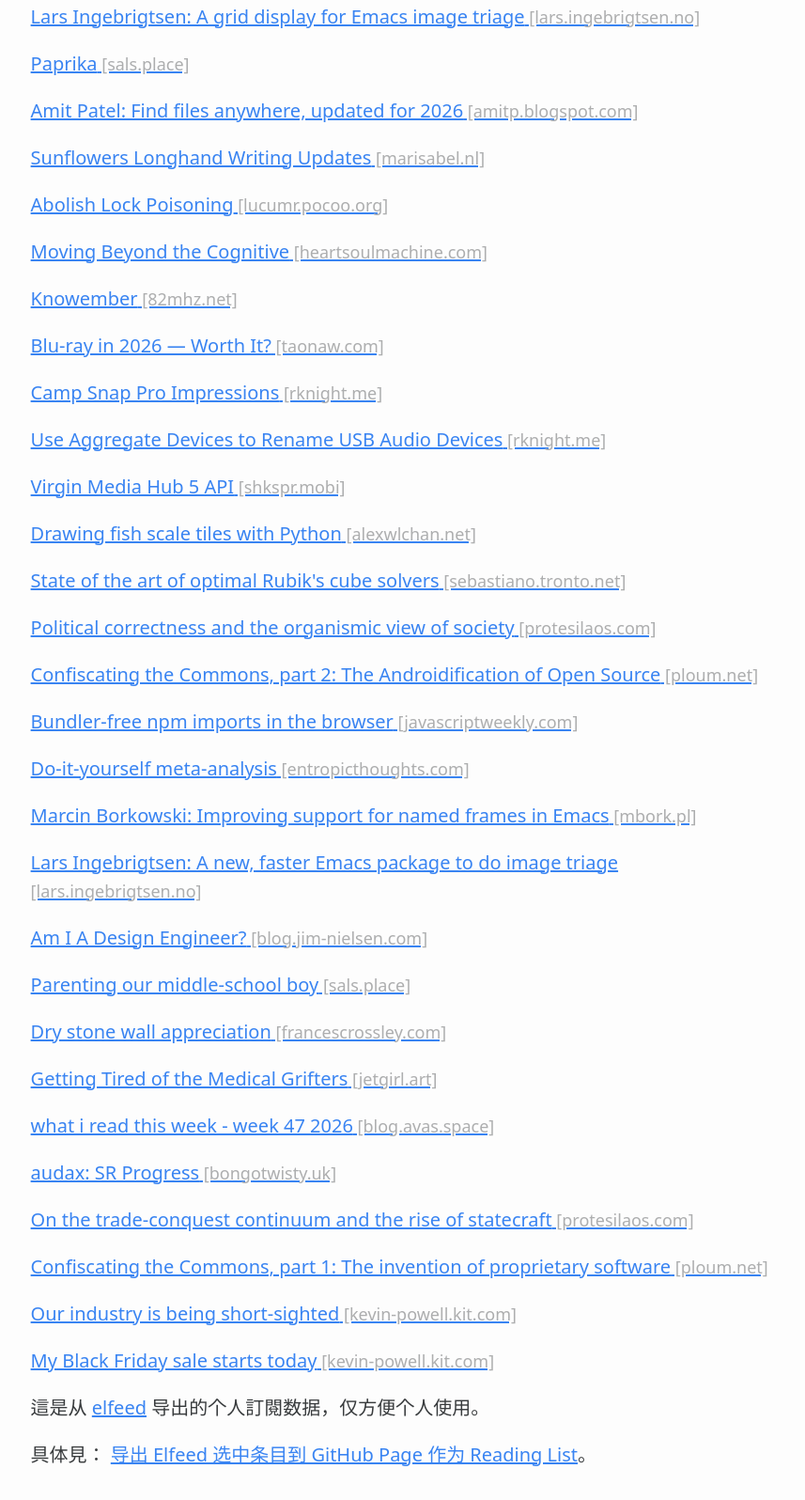
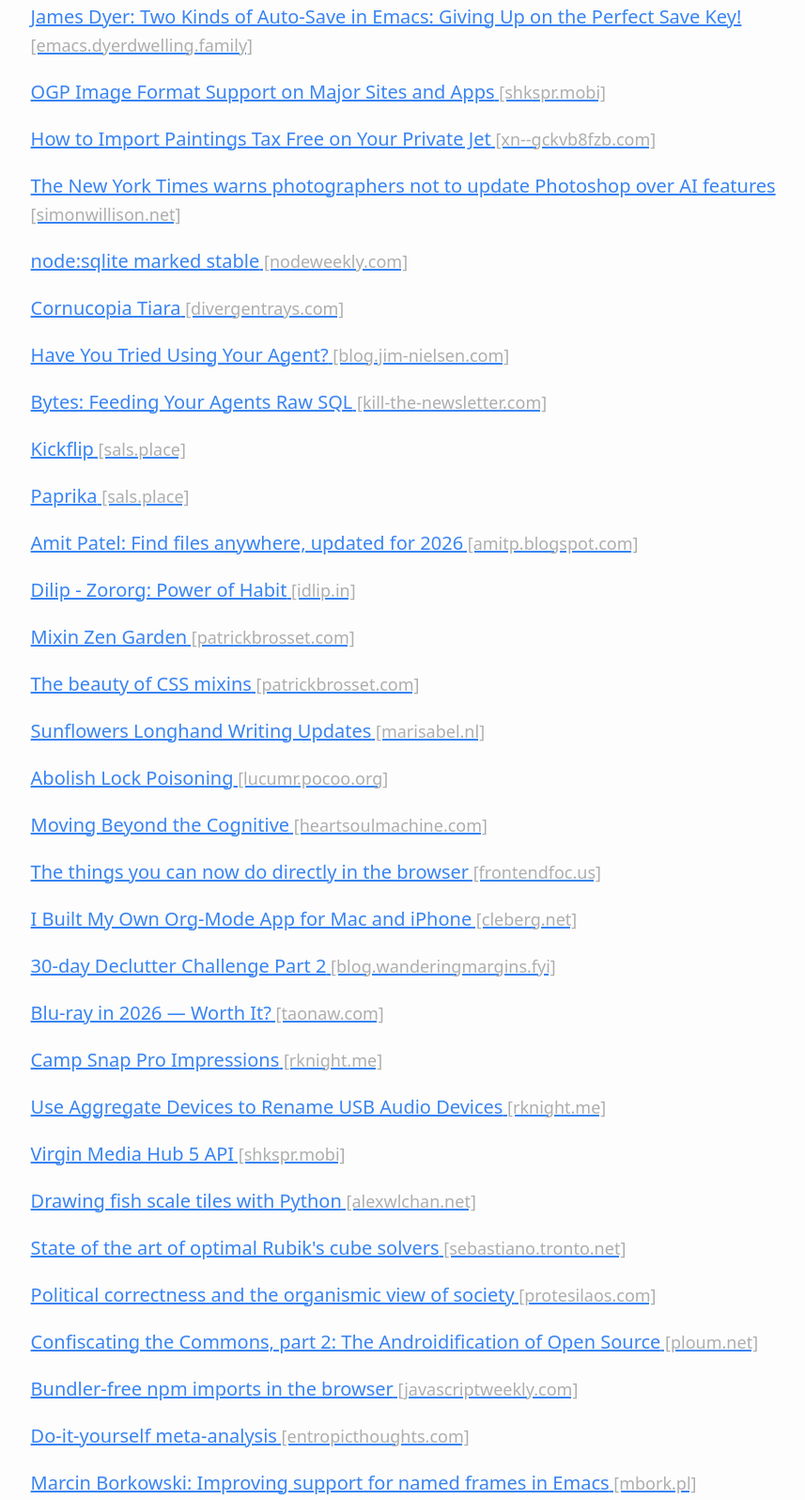
Before and after one commit to Spike-Leung/reading-list, a plain HTML site: page index.html in a window 1280 px wide. Shown: the part 111-1707 px from the top of the page at 94% size, without its empty margins (207-1064 px from the left). Drawn offline with Linux system fonts and the light colour scheme.

Commit message:
update reading list

```diff
--- a/index.html
+++ b/index.html
@@ -1,7 +1,7 @@
 <!DOCTYPE html>
 <html lang="en">
 <head>
-<!-- 2026-11-25 Wed 21:46 -->
+<!-- 2026-11-26 Thu 23:42 -->
 <meta charset="utf-8">
 <meta name="viewport" content="width=device-width, initial-scale=1">
 <title>Reading list</title>
@@ -13,14 +13,47 @@
 <div id="content" class="content e-content">
 <header>
 <h1 class="title p-name">Reading list</h1>
-</header><p data-host="lars.ingebrigtsen.no">
-<a href="https://lars.ingebrigtsen.no/2026/11/25/a-grid-display-for-emacs-image-triage/" data-host="lars.ingebrigtsen.no">Lars Ingebrigtsen: A grid display for Emacs image triage</a>
+</header><p data-host="emacs.dyerdwelling.family">
+<a href="https://emacs.dyerdwelling.family/emacs/20261126120000-emacs--two-kinds-of-auto-save-in-emacs/" data-host="emacs.dyerdwelling.family">James Dyer: Two Kinds of Auto-Save in Emacs: Giving Up on the Perfect Save Key!</a>
+</p>
+<p data-host="shkspr.mobi">
+<a href="https://shkspr.mobi/blog/2026/11/ogp-image-format-support-on-major-sites-and-apps/" data-host="shkspr.mobi">OGP Image Format Support on Major Sites and Apps</a>
+</p>
+<p data-host="xn--gckvb8fzb.com">
+<a href="https://xn--gckvb8fzb.com/how-to-import-paintings-tax-free-on-your-private-jet/" data-host="xn--gckvb8fzb.com">How to Import Paintings Tax Free on Your Private Jet</a>
+</p>
+<p data-host="simonwillison.net">
+<a href="https://simonwillison.net/2026/Nov/26/hn-50651685/" data-host="simonwillison.net">The New York Times warns photographers not to update Photoshop over AI features</a>
+</p>
+<p data-host="nodeweekly.com">
+<a href="https://nodeweekly.com/issues/649" data-host="nodeweekly.com">node:sqlite marked stable</a>
+</p>
+<p data-host="divergentrays.com">
+<a href="https://divergentrays.com/blog/posts/2026-11-25-Cornucopia-Tiara.html" data-host="divergentrays.com">Cornucopia Tiara</a>
+</p>
+<p data-host="blog.jim-nielsen.com">
+<a href="https://blog.jim-nielsen.com/2026/have-you-tried-your-agent/" data-host="blog.jim-nielsen.com">Have You Tried Using Your Agent?</a>
+</p>
+<p data-host="kill-the-newsletter.com">
+<a href="https://kill-the-newsletter.com/feeds/3hl5jx56nh55vdvwhoh1/entries/iog82lxjgsjmoah1rbqzotqai6muem7k5zp05fv7.html" data-host="kill-the-newsletter.com">Bytes: Feeding Your Agents Raw SQL</a>
+</p>
+<p data-host="sals.place">
+<a href="https://sals.place/blog/kickflip/" data-host="sals.place">Kickflip</a>
 </p>
 <p data-host="sals.place">
 <a href="https://sals.place/blog/paprika-again/" data-host="sals.place">Paprika</a>
 </p>
 <p data-host="amitp.blogspot.com">
 <a href="https://amitp.blogspot.com/2026/11/find-files-anywhere-updated-for-2026.html" data-host="amitp.blogspot.com">Amit Patel: Find files anywhere, updated for 2026</a>
+</p>
+<p data-host="idlip.in">
+<a href="https://idlip.in/log/power-of-habit/" data-host="idlip.in">Dilip - Zororg: Power of Habit</a>
+</p>
+<p data-host="patrickbrosset.com">
+<a href="https://patrickbrosset.com/lab/mixins-zen-garden" data-host="patrickbrosset.com">Mixin Zen Garden</a>
+</p>
+<p data-host="patrickbrosset.com">
+<a href="https://patrickbrosset.com/articles/2026-11-25-the-beauty-of-css-mixins/" data-host="patrickbrosset.com">The beauty of CSS mixins</a>
 </p>
 <p data-host="marisabel.nl">
 <a href="https://marisabel.nl/public/blog/Sunflowers_Longhand_Writing_Updates" data-host="marisabel.nl">Sunflowers Longhand Writing Updates</a>
@@ -31,8 +64,14 @@
 <p data-host="heartsoulmachine.com">
 <a href="https://heartsoulmachine.com/blog/2026/11-25-moving-beyond-the-cognitive/" data-host="heartsoulmachine.com">Moving Beyond the Cognitive</a>
 </p>
-<p data-host="82mhz.net">
-<a href="http://82mhz.net/posts/2026/11/knowember/" data-host="82mhz.net">Knowember</a>
+<p data-host="frontendfoc.us">
+<a href="https://frontendfoc.us/issues/768" data-host="frontendfoc.us">The things you can now do directly in the browser</a>
+</p>
+<p data-host="cleberg.net">
+<a href="https://cleberg.net/blog/orgstar.html" data-host="cleberg.net">I Built My Own Org-Mode App for Mac and iPhone</a>
+</p>
+<p data-host="blog.wanderingmargins.fyi">
+<a href="https://blog.wanderingmargins.fyi/posts/30-day-declutter-challenge-2/" data-host="blog.wanderingmargins.fyi">30-day Declutter Challenge Part 2</a>
 </p>
 <p data-host="taonaw.com">
 <a href="https://taonaw.com/2026/11/24/bluray-in-worth-it.html" data-host="taonaw.com">Blu-ray in 2026 — Worth It?</a>
@@ -67,9 +106,6 @@
 <p data-host="mbork.pl">
 <a href="https://mbork.pl/2026-11-23_Improving_support_for_named_frames_in_Emacs" data-host="mbork.pl">Marcin Borkowski: Improving support for named frames in Emacs</a>
 </p>
-<p data-host="lars.ingebrigtsen.no">
-<a href="https://lars.ingebrigtsen.no/2026/11/23/a-new-faster-emacs-package-to-do-image-triage/" data-host="lars.ingebrigtsen.no">Lars Ingebrigtsen: A new, faster Emacs package to do image triage</a>
-</p>
 <p data-host="blog.jim-nielsen.com">
 <a href="https://blog.jim-nielsen.com/2026/am-i-a-design-engineer/" data-host="blog.jim-nielsen.com">Am I A Design Engineer?</a>
 </p>
@@ -81,24 +117,6 @@
 </p>
 <p data-host="jetgirl.art">
 <a href="https://jetgirl.art/getting-tired-of-the-medical-grifters/" data-host="jetgirl.art">Getting Tired of the Medical Grifters</a>
-</p>
-<p data-host="blog.avas.space">
-<a href="https://blog.avas.space/what-i-read-47-2026/" data-host="blog.avas.space">what i read this week - week 47 2026</a>
-</p>
-<p data-host="bongotwisty.uk">
-<a href="https://bongotwisty.uk/november_2026_sr_progress/" data-host="bongotwisty.uk">audax: SR Progress</a>
-</p>
-<p data-host="protesilaos.com">
-<a href="https://protesilaos.com/politics/2026-11-23-trade-conquest-continuum-statecraft/" data-host="protesilaos.com">On the trade-conquest continuum and the rise of statecraft</a>
-</p>
-<p data-host="ploum.net">
-<a href="https://ploum.net/2026-11-23-invention_proprietary_software.html" data-host="ploum.net">Confiscating the Commons, part 1: The invention of proprietary software</a>
-</p>
-<p data-host="kevin-powell.kit.com">
-<a href="https://kevin-powell.kit.com/posts/our-industry-is-being-short-sighted" data-host="kevin-powell.kit.com">Our industry is being short-sighted</a>
-</p>
-<p data-host="kevin-powell.kit.com">
-<a href="https://kevin-powell.kit.com/posts/my-black-friday-sale-starts-today" data-host="kevin-powell.kit.com">My Black Friday sale starts today</a>
 </p>
 
 <p>
```
